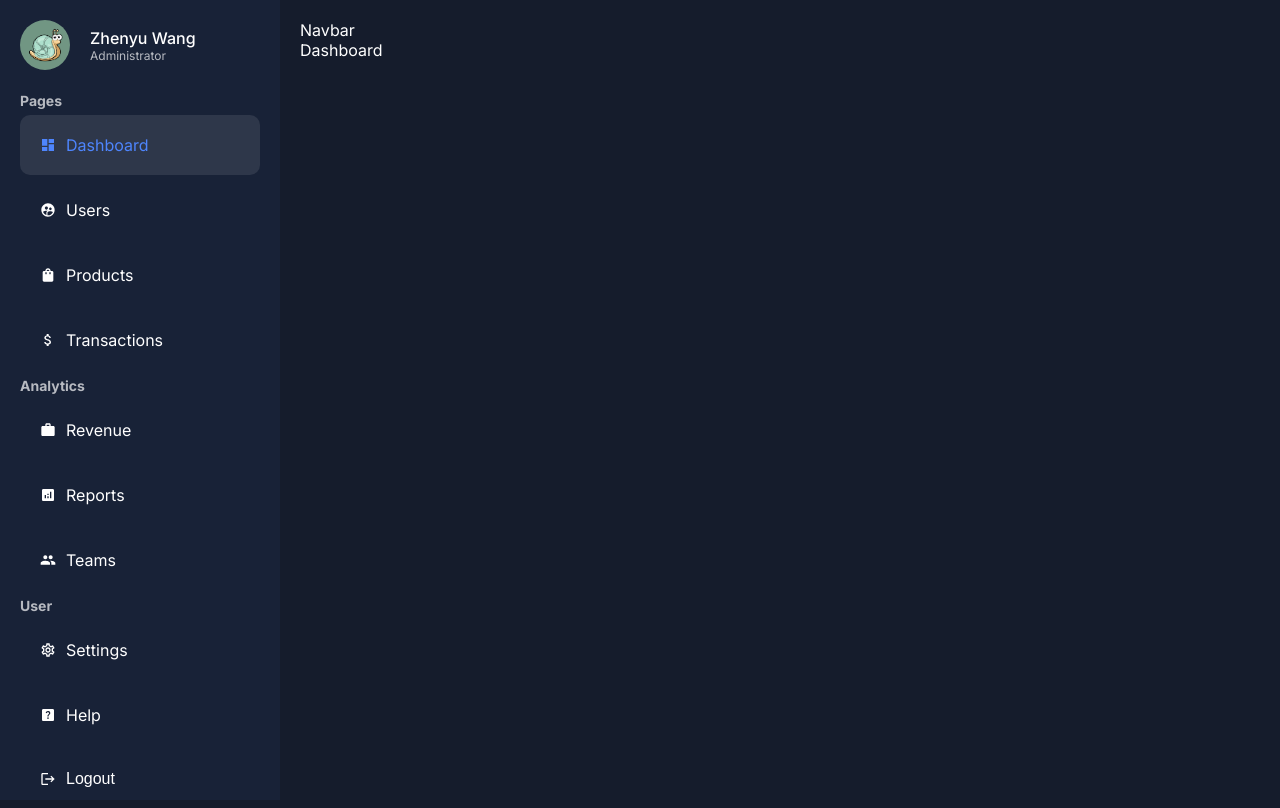
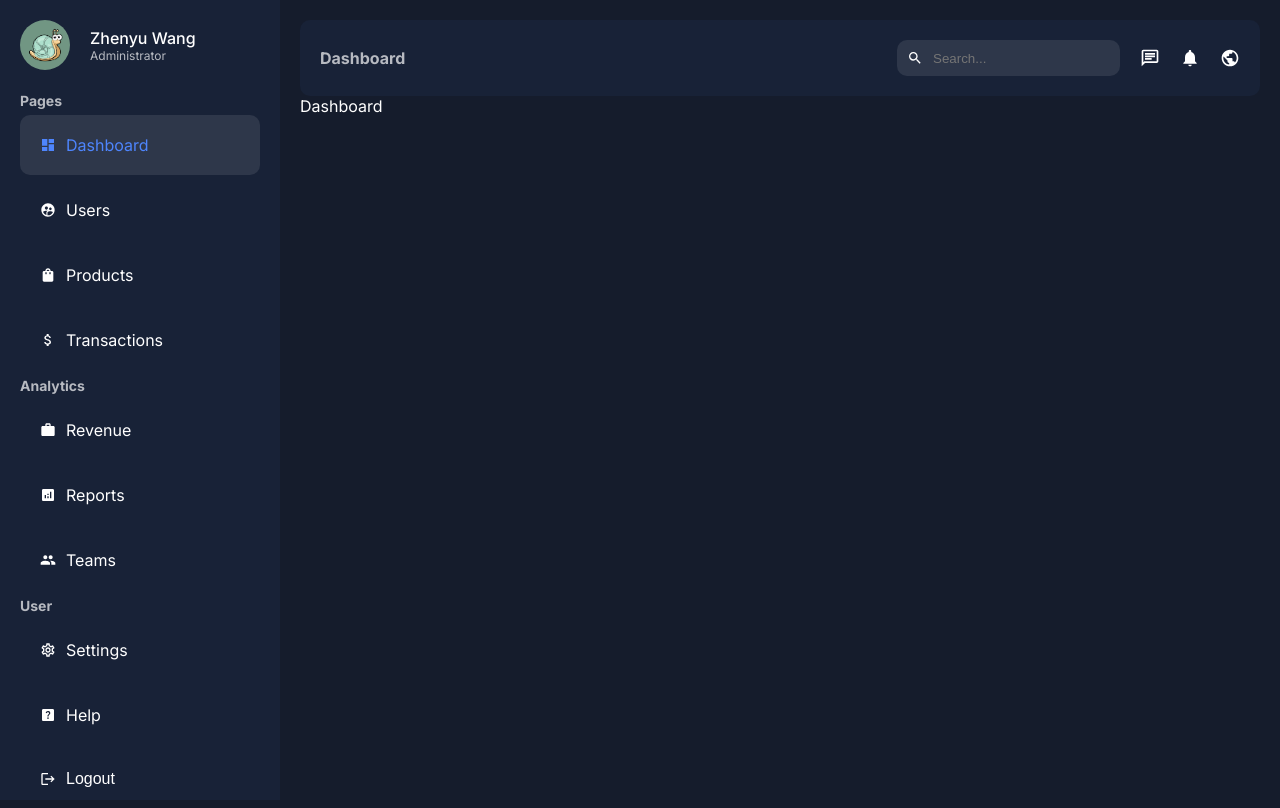
Before and after one commit to zhenyuWang/nextjs-admin, a Next.js app: page /dashboard in a window 1280 px wide. Built offline with nearby package versions, Linux system fonts and the light colour scheme.

Commit message:
feat: Navbar

```diff
--- a/app/ui/dashboard/Navbar/Navbar.jsx
+++ b/app/ui/dashboard/Navbar/Navbar.jsx
@@ -1,5 +1,36 @@
+'use client'
+import { usePathname } from 'next/navigation'
+import classes from './navbar.module.css'
+import {
+  MdNotifications,
+  MdOutlineChat,
+  MdPublic,
+  MdSearch,
+} from 'react-icons/md'
+
 const Navbar = () => {
-  return <div>Navbar</div>
+  const pathname = usePathname()
+
+  return (
+    <div className={classes.container}>
+      <div className={classes.title}>{pathname.split('/').pop()}</div>
+      <div className={classes.menu}>
+        <div className={classes.search}>
+          <MdSearch />
+          <input
+            type='text'
+            placeholder='Search...'
+            className={classes.input}
+          />
+        </div>
+        <div className={classes.icons}>
+          <MdOutlineChat size={20} />
+          <MdNotifications size={20} />
+          <MdPublic size={20} />
+        </div>
+      </div>
+    </div>
+  )
 }
 
 export default Navbar
--- /dev/null
+++ b/app/ui/dashboard/Navbar/navbar.module.css
@@ -0,0 +1,40 @@
+.container {
+  padding: 20px;
+  border-radius: 10px;
+  background-color: var(--bgSoft);
+  display: flex;
+  align-items: center;
+  justify-content: space-between;
+}
+
+.title {
+  color: var(--textSoft);
+  font-weight: bold;
+  text-transform: capitalize;
+}
+
+.menu {
+  display: flex;
+  align-items: center;
+  gap: 20px;
+}
+
+.search {
+  display: flex;
+  align-items: center;
+  gap: 10px;
+  background-color: #2e374a;
+  padding: 10px;
+  border-radius: 10px;
+}
+
+.input {
+  background-color: transparent;
+  border: none;
+  color: var(--text);
+}
+
+.icons {
+  display: flex;
+  gap: 20px;
+}
```
